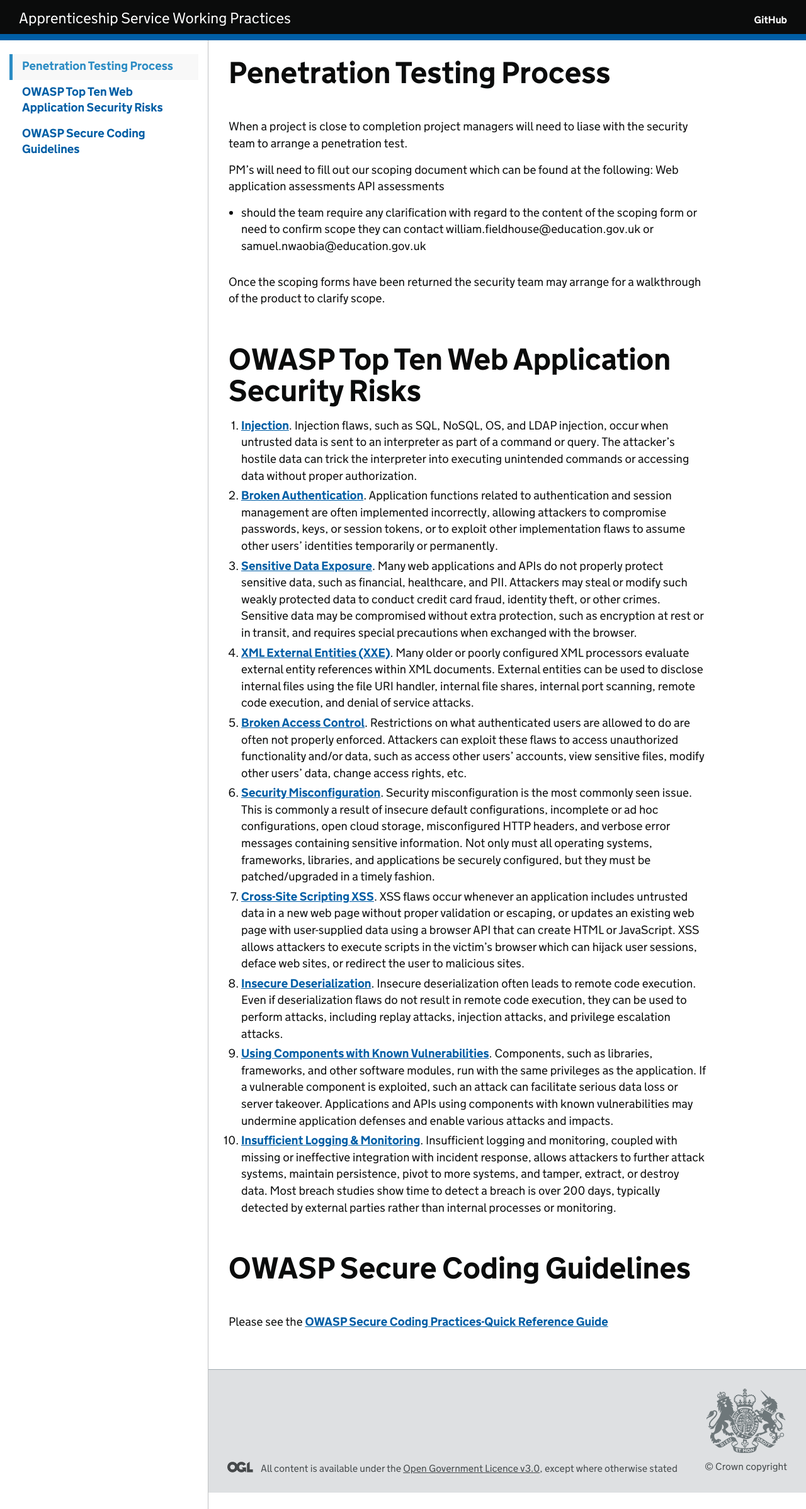
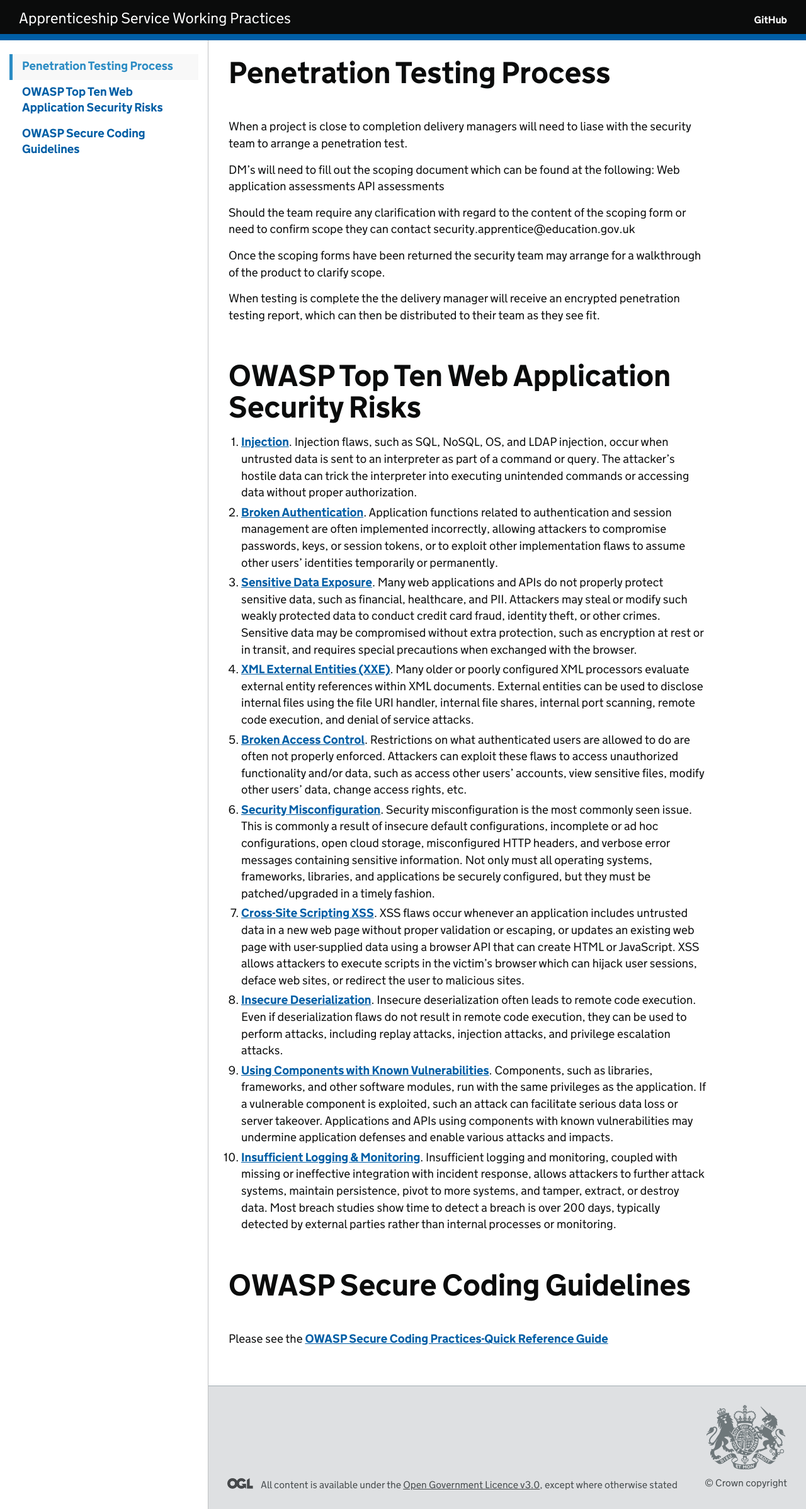
Before and after one commit to SkillsFundingAgency/das-technical-guidance, a Jekyll site: the page built from principles/security-principles.md, in a window 1280 px wide. Shown: the whole page at 63% size. Built offline with Jekyll 4.4.1, drawn with Linux system fonts in a browser that asks for light colours.

Commit message:
Update security-principles.md

```diff
--- a/principles/security-principles.md
+++ b/principles/security-principles.md
@@ -3,15 +3,17 @@ layout: default
 title:  "Security Principles"
 ---
 # Penetration Testing Process
-When a project is close to completion project managers will need to liase with the security team to arrange a penetration test.
+When a project is close to completion delivery managers will need to liase with the security team to arrange a penetration test.
 
-PM's will need to fill out our scoping document which can be found at the following:
+DM's will need to fill out the scoping document which can be found at the following:
 Web application assessments
 API assessments
 
-- should the team require any clarification with regard to the content of the scoping form or need to confirm scope they can contact william.fieldhouse@education.gov.uk or samuel.nwaobia@education.gov.uk
+Should the team require any clarification with regard to the content of the scoping form or need to confirm scope they can contact security.apprentice@education.gov.uk
 
 Once the scoping forms have been returned the security team may arrange for a walkthrough of the product to clarify scope.
+
+When testing is complete the the delivery manager will receive an encrypted penetration testing report, which can then be distributed to their team as they see fit.
 
 # OWASP Top Ten Web Application Security Risks
 1.  [**Injection**](https://owasp.org/www-project-top-ten/OWASP_Top_Ten_2017/Top_10-2017_A1-Injection). Injection flaws, such as SQL, NoSQL, OS, and LDAP injection, occur when untrusted data is sent to an interpreter as part of a command or query. The attacker's hostile data can trick the interpreter into executing unintended commands or accessing data without proper authorization.
```
